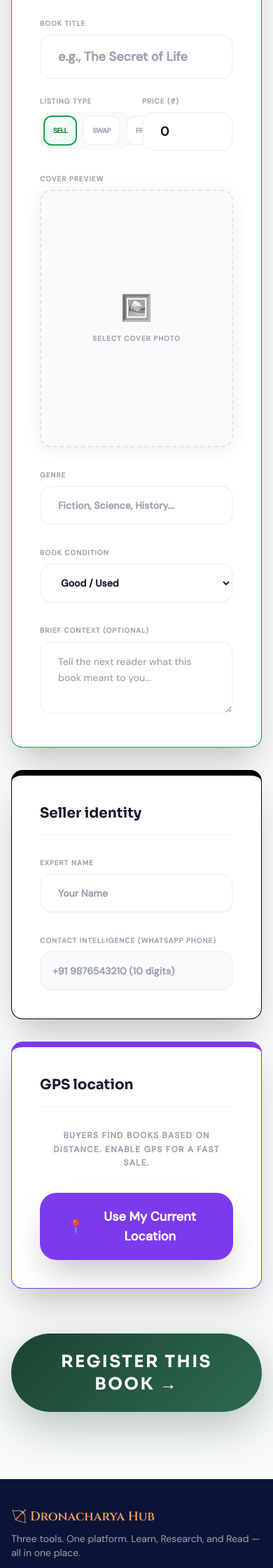
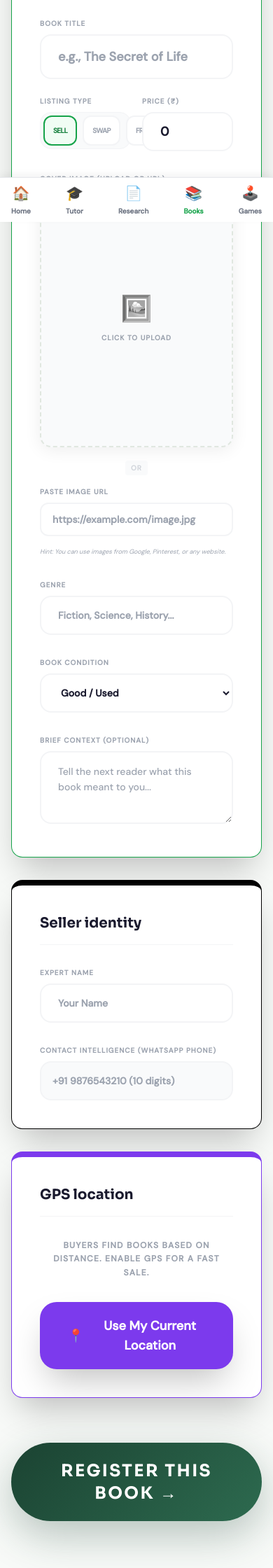
Before and after one commit to Vinay12BM/Dronacharya_hub, a Flask app: page /books/list in a window 390 px wide. Shown: the part 527-2767 px from the top of the page at 70% size. Run offline with Flask 3, Linux system fonts and the light colour scheme; parts of the project's set-up code (start-up, migrations or seed data) failed here and were passed over; some libraries are stand-ins or nearby versions.

Commit message:
UI: Add Responsive Tablet/Mobile design, Image URL field for books, and fix Supabase database connection.

```diff
--- a/app/books/routes.py
+++ b/app/books/routes.py
@@ -57,6 +57,9 @@ def list_book():
                     file.save(os.path.join(current_app.config['UPLOAD_FOLDER'], unique_name))
                     filename = unique_name
 
+        if not filename:
+            filename = request.form.get('cover_url')
+        if filename == '': filename = None
 
         print(f"DEBUG: Creating new book with image: {filename}")
         new_book = Book(
--- a/static/js/books.js
+++ b/static/js/books.js
@@ -139,11 +139,31 @@ function previewCoverImage(input){
   if(input.files&&input.files[0]){
     const r=new FileReader();
     r.onload=e=>{
-      document.getElementById('cover-preview').src=e.target.result;
-      document.getElementById('cover-preview').classList.remove('hidden');
-      document.getElementById('upload-placeholder').classList.add('hidden');
+      const prev = document.getElementById('cover-preview');
+      const placeholder = document.getElementById('upload-placeholder');
+      const urlInput = document.getElementById('url-input');
+
+      if(prev) { prev.src=e.target.result; prev.classList.remove('hidden'); }
+      if(placeholder) { placeholder.classList.add('hidden'); }
+      if(urlInput) { urlInput.value = ''; } // Clear URL if file is selected
     };
     r.readAsDataURL(input.files[0]);
+  }
+}
+
+function previewUrlImage(input){
+  const url = input.value.trim();
+  const prev = document.getElementById('cover-preview');
+  const placeholder = document.getElementById('upload-placeholder');
+  const fileInput = document.getElementById('file-input');
+
+  if(url){
+    if(prev) { prev.src=url; prev.classList.remove('hidden'); }
+    if(placeholder) { placeholder.classList.add('hidden'); }
+    if(fileInput) { fileInput.value = ''; } // Clear file if URL is pasted
+  } else {
+    if(prev) { prev.classList.add('hidden'); }
+    if(placeholder) { placeholder.classList.remove('hidden'); }
   }
 }
 
@@ -156,10 +176,15 @@ function validateListForm(){
     return false;
   }
 
-  const coverInput = document.querySelector('input[name="cover_image"]');
-  if(!coverInput || !coverInput.files || coverInput.files.length === 0){
-    alert('⚠️ Please select a cover photo for your book.');
-    coverInput?.parentElement?.scrollIntoView({behavior:'smooth'});
+  const fileInput = document.getElementById('file-input');
+  const urlInput = document.getElementById('url-input');
+
+  const hasFile = fileInput && fileInput.files && fileInput.files.length > 0;
+  const hasUrl = urlInput && urlInput.value.trim() !== '';
+
+  if(!hasFile && !hasUrl){
+    alert('⚠️ Please either upload a cover photo OR paste an image URL.');
+    document.getElementById('url-input')?.scrollIntoView({behavior:'smooth'});
     return false;
   }
   return true;
--- a/templates/base.html
+++ b/templates/base.html
@@ -49,7 +49,7 @@
     </a>
 
     <!-- Desktop Nav Links — 3 Products -->
-    <div class="hidden md:flex items-center gap-1">
+    <div class="hidden lg:flex items-center gap-1">
       <a href="{{ url_for('tutor.welcome') }}"
          class="px-4 py-2 rounded-lg hover:bg-blue-600/30 transition text-sm font-medium flex items-center gap-2">
         🎓 <span>Tutor</span>
@@ -80,14 +80,14 @@
     <div class="flex items-center gap-3">
       {% if current_user and current_user.is_authenticated %}
         <a href="{{ url_for('tutor.dashboard') }}"
-           class="hidden md:flex items-center gap-2 bg-blue-600/20 hover:bg-blue-600/40 px-3 py-2 rounded-lg text-sm transition">
+           class="hidden lg:flex items-center gap-2 bg-blue-600/20 hover:bg-blue-600/40 px-3 py-2 rounded-lg text-sm transition">
           <img src="{% if current_user.profile_pic.startswith('http') %}{{ current_user.profile_pic }}{% else %}{{ url_for('static', filename='uploads/' + current_user.profile_pic) }}{% endif %}"
                class="w-7 h-7 rounded-full object-cover">
           <span>{{ current_user.first_name }}</span>
         </a>
       {% else %}
         <a href="{{ url_for('tutor.login') }}"
-           class="hidden md:block text-gray-300 hover:text-white text-sm px-3 py-2">Login</a>
+           class="hidden lg:block text-gray-300 hover:text-white text-sm px-3 py-2">Login</a>
       {% endif %}
       <a href="{{ url_for('books.list_book') }}"
          class="bg-amber-500 hover:bg-amber-400 text-white font-bold px-4 py-2 rounded-full text-sm transition shadow-lg">
@@ -152,15 +152,42 @@
 </main>
 
 <!-- ═══════════════════════════════════════════
+     MOBILE BOTTOM NAVIGATION (App Style)
+     Visible on phones and tablets (< 1024px)
+═══════════════════════════════════════════ -->
+<nav class="lg:hidden fixed bottom-0 left-0 right-0 bg-white border-t border-gray-200 z-50 px-4 py-2 flex justify-between items-center shadow-[0_-4px_10px_rgba(0,0,0,0.05)]">
+  <a href="{{ url_for('home') }}" class="flex flex-col items-center gap-1 {% if request.endpoint == 'home' %}text-blue-600{% else %}text-gray-500{% endif %}">
+    <span class="text-xl">🏠</span>
+    <span class="text-[10px] font-bold">Home</span>
+  </a>
+  <a href="{{ url_for('tutor.welcome') }}" class="flex flex-col items-center gap-1 {% if request.blueprint == 'tutor' %}text-blue-600{% else %}text-gray-500{% endif %}">
+    <span class="text-xl">🎓</span>
+    <span class="text-[10px] font-bold">Tutor</span>
+  </a>
+  <a href="{{ url_for('research.index') }}" class="flex flex-col items-center gap-1 {% if request.blueprint == 'research' %}text-violet-600{% else %}text-gray-500{% endif %}">
+    <span class="text-xl">📄</span>
+    <span class="text-[10px] font-bold">Research</span>
+  </a>
+  <a href="{{ url_for('books.index') }}" class="flex flex-col items-center gap-1 {% if request.blueprint == 'books' %}text-green-600{% else %}text-gray-500{% endif %}">
+    <span class="text-xl">📚</span>
+    <span class="text-[10px] font-bold">Books</span>
+  </a>
+  <a href="{{ url_for('games.index') }}" class="flex flex-col items-center gap-1 {% if request.blueprint == 'games' %}text-orange-600{% else %}text-gray-500{% endif %}">
+    <span class="text-xl">🕹️</span>
+    <span class="text-[10px] font-bold">Games</span>
+  </a>
+</nav>
+
+<!-- ═══════════════════════════════════════════
      UNIFIED FOOTER
 ═══════════════════════════════════════════ -->
-<footer style="background:#0B1437;" class="text-white mt-12">
+<footer style="background:#0B1437;" class="text-white mt-12 mb-16 lg:mb-0">
   <div class="max-w-7xl mx-auto px-4 py-10 grid md:grid-cols-4 lg:grid-cols-7 gap-8">
     <div>
       <div style="font-family:'Cinzel',serif; color:#F4A261; font-size:18px; margin-bottom:8px;">🏹 Dronacharya Hub</div>
       <p class="text-gray-400 text-sm">Three tools. One platform. Learn, Research, and Read — all in one place.</p>
     </div>
-    <div>
+    <div class="hidden lg:block">
       <h4 class="font-semibold text-blue-400 mb-3">🎓 Tutor</h4>
       <div class="flex flex-col gap-1 text-gray-400 text-sm">
         <a href="{{ url_for('tutor.courses') }}"       class="hover:text-white">Courses</a>
@@ -168,35 +195,35 @@
         <a href="{{ url_for('tutor.chat_page') }}"     class="hover:text-white">AI Chat</a>
       </div>
     </div>
-    <div>
+    <div class="hidden lg:block">
       <h4 class="font-semibold text-violet-400 mb-3">📄 Research</h4>
       <div class="flex flex-col gap-1 text-gray-400 text-sm">
         <a href="{{ url_for('research.index') }}"      class="hover:text-white">Generate Paper</a>
         <a href="{{ url_for('research.index') }}#cite" class="hover:text-white">Citation Engine</a>
       </div>
     </div>
-    <div>
+    <div class="hidden lg:block">
       <h4 class="font-semibold text-green-400 mb-3">📚 My Book</h4>
       <div class="flex flex-col gap-1 text-gray-400 text-sm">
         <a href="{{ url_for('books.browse') }}"        class="hover:text-white">Browse Books</a>
         <a href="{{ url_for('books.list_book') }}"     class="hover:text-white">List Your Book</a>
       </div>
     </div>
-    <div>
+    <div class="hidden lg:block">
       <h4 class="font-semibold text-amber-400 mb-3">🎓 Scholarship</h4>
       <div class="flex flex-col gap-1 text-gray-400 text-sm">
         <a href="{{ url_for('scholarships.index') }}" class="hover:text-white">Recent Scholarships</a>
         <a href="{{ url_for('scholarships.index') }}" class="hover:text-white">Apply Now</a>
       </div>
     </div>
-    <div>
+    <div class="hidden lg:block">
       <h4 class="font-semibold text-indigo-400 mb-3">📝 Notes</h4>
       <div class="flex flex-col gap-1 text-gray-400 text-sm">
         <a href="{{ url_for('notes.index') }}"  class="hover:text-white">Browse Notes</a>
         <a href="{{ url_for('notes.upload') }}" class="hover:text-white">Share Your Notes</a>
       </div>
     </div>
-    <div>
+    <div class="hidden lg:block">
       <h4 class="font-semibold text-orange-400 mb-3">🕹️ Games</h4>
       <div class="flex flex-col gap-1 text-gray-400 text-sm">
         <a href="{{ url_for('games.chess') }}"        class="hover:text-white">Chess Master</a>
--- a/templates/books/list_book.html
+++ b/templates/books/list_book.html
@@ -38,16 +38,32 @@
             </div>
 
             <!-- Upload -->
-            <div class="flex flex-col items-center">
-                <label class="block text-gray-400 text-[10px] font-black uppercase tracking-widest mb-2 self-start md:self-center">Cover Preview</label>
-                <label class="w-full aspect-[3/4] card bg-gray-50 border-dashed border-2 flex items-center justify-center text-center p-4 cursor-pointer hover:border-green-400 group relative">
-                    <input type="file" name="cover_image" required class="hidden" onchange="previewCoverImage(this)">
-                    <img id="cover-preview" src="" class="absolute inset-0 w-full h-full object-cover hidden rounded-2xl">
-                    <div id="upload-placeholder" class="group-hover:scale-110 transition">
-                        <div class="text-4xl grayscale group-hover:grayscale-0 transition mb-4">🖼️</div>
-                        <p class="text-[10px] font-black text-gray-400 uppercase tracking-widest">Select Cover Photo</p>
+            <div class="flex flex-col items-center w-full">
+                <label class="block text-gray-400 text-[10px] font-black uppercase tracking-widest mb-2 self-start md:self-center">Cover Image (Upload or URL)</label>
+
+                <div class="grid grid-cols-1 md:grid-cols-2 gap-4 w-full">
+                    <!-- File Upload Box -->
+                    <label class="w-full aspect-[3/4] card bg-gray-50 border-dashed border-2 flex items-center justify-center text-center p-4 cursor-pointer hover:border-green-400 group relative overflow-hidden">
+                        <input type="file" name="cover_image" class="hidden" id="file-input" onchange="previewCoverImage(this)">
+                        <img id="cover-preview" src="" class="absolute inset-0 w-full h-full object-cover hidden rounded-2xl">
+                        <div id="upload-placeholder" class="group-hover:scale-110 transition">
+                            <div class="text-4xl grayscale group-hover:grayscale-0 transition mb-4">🖼️</div>
+                            <p class="text-[10px] font-black text-gray-400 uppercase tracking-widest leading-tight">Click to Upload</p>
+                        </div>
+                    </label>
+
+                    <!-- URL Input Box -->
+                    <div class="flex flex-col justify-center gap-4">
+                        <div class="text-center md:text-left">
+                            <span class="text-[10px] font-bold text-gray-300 uppercase tracking-widest bg-gray-50 px-2 py-1 rounded">OR</span>
+                        </div>
+                        <div class="space-y-2">
+                            <label class="block text-gray-400 text-[10px] font-black uppercase tracking-widest">Paste Image URL</label>
+                            <input type="url" name="cover_url" id="url-input" class="w-full px-4 py-3 rounded-xl border-2 border-gray-100 focus:border-green-600 transition outline-none text-sm font-bold" placeholder="https://example.com/image.jpg" oninput="previewUrlImage(this)">
+                        </div>
+                        <p class="text-[9px] text-gray-400 italic">Hint: You can use images from Google, Pinterest, or any website.</p>
                     </div>
-                </label>
+                </div>
             </div>
         </div>
 
```
Also changed, not shown: Dronacharya_Hub_Documentation.md (added, +52 -0 lines), app/config.py (+8 -2 lines).
